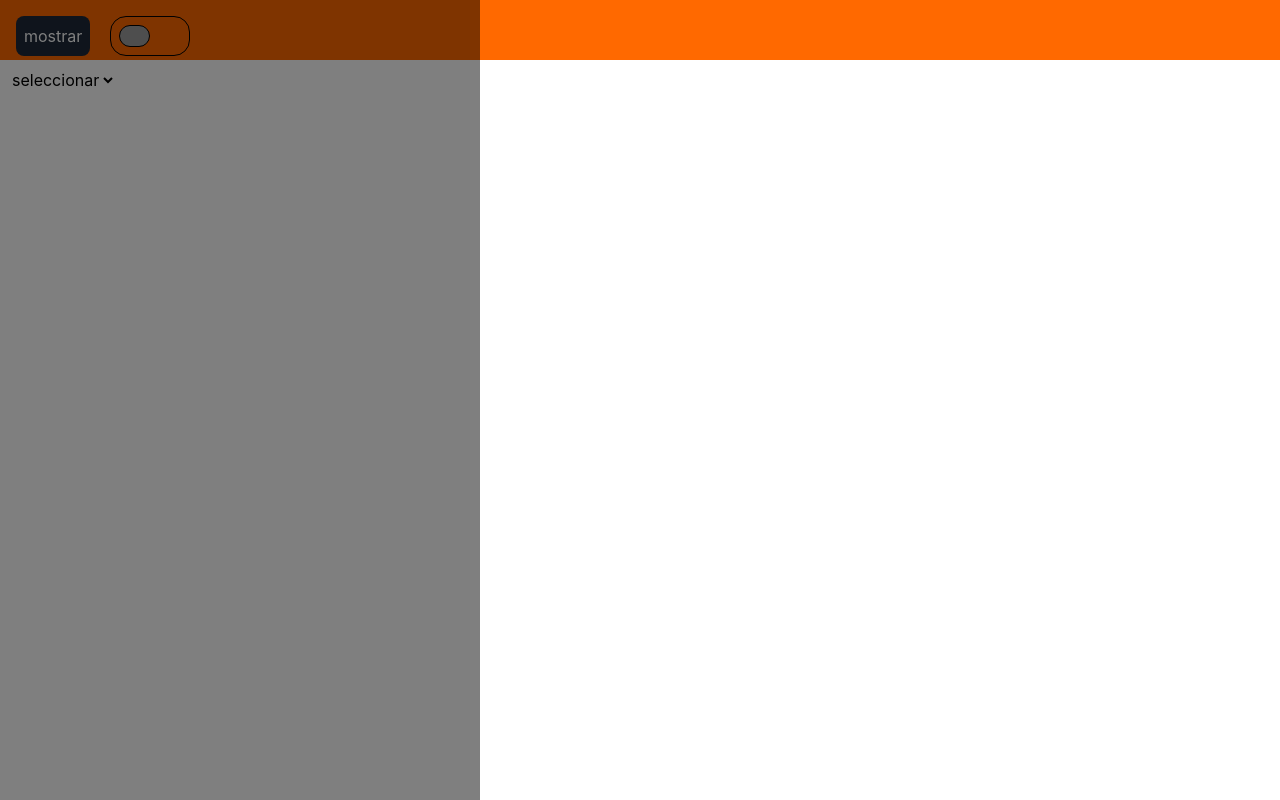
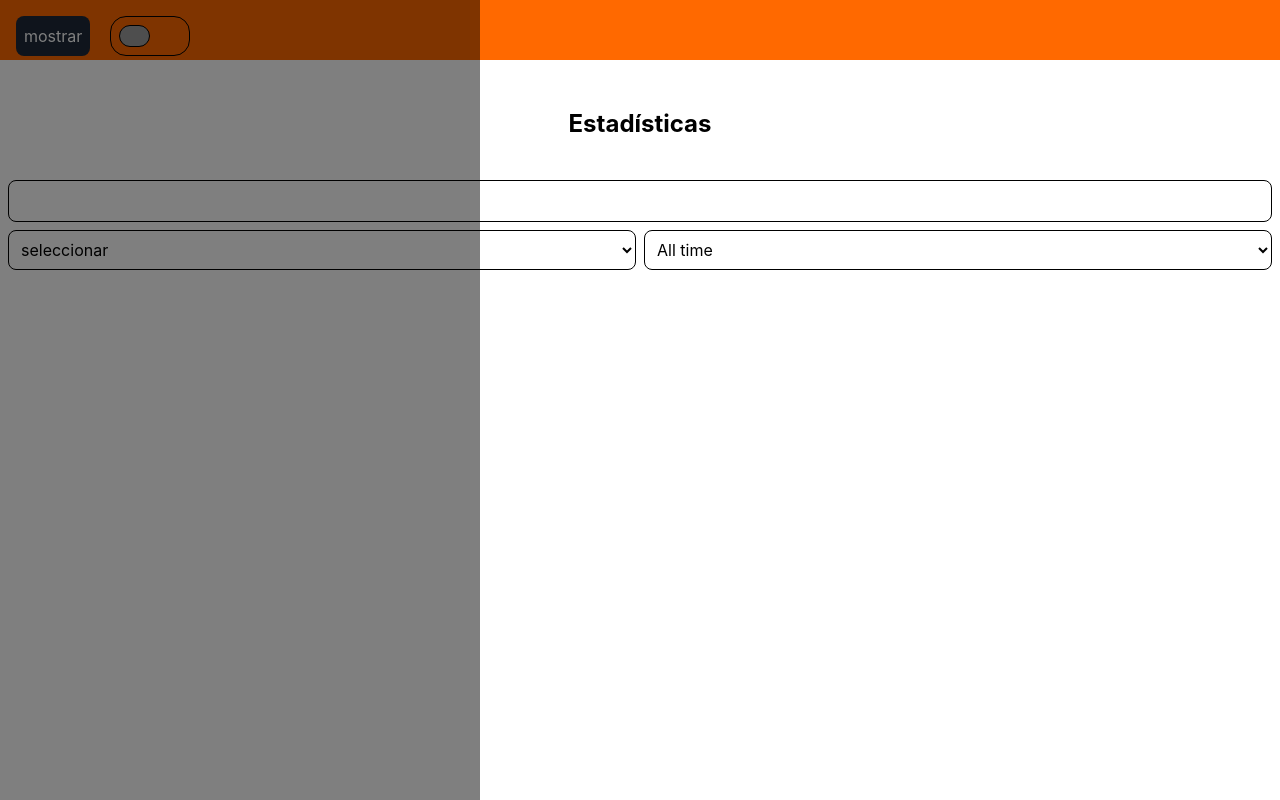
Before and after one commit to and1ru/POS-front, a React (Vite) app: page /private/estadisticas in a window 1280 px wide. Built offline with nearby package versions, Linux system fonts and the light colour scheme; grey boxes are pictures that could not be loaded.

Commit message:
se creo crearon tablas para las estadisticas y se mejoraron cositas 👍🏽

```diff
--- /dev/null
+++ b/src/components/brench-table-component.tsx
@@ -0,0 +1,24 @@
+export const BranchTableComponent = () => {
+  return (
+    <>
+    <select name="" id="">
+        <option value="">ordenar por dinero</option>
+        <option value="">mayor a menor</option>
+        <option value="">menor a mayor</option>
+    </select>
+    <table className="border w-full">
+        <thead>
+            <tr>
+                <th>sede</th>
+                <th>ventas</th>
+                <th>productos</th>
+                <th>dinero</th>
+            </tr>
+        </thead>
+        <tbody>
+            <tr></tr>
+        </tbody>
+    </table>
+    </>
+  );
+};
--- /dev/null
+++ b/src/components/cashier-table-component.tsx
@@ -0,0 +1,30 @@
+export const CashierTableComponent = () => {
+  return (
+    <>
+    <form action="">
+        <select name="" id="">
+            <option value="">seleccione la sede</option>
+        </select>
+        <select name="" id="">
+            <option value="">ordenar por dinero</option>
+            <option value="">mayor a menor</option>
+            <option value="">menor a mayor</option>
+        </select>
+    </form>
+    <table className="border w-full">
+        <thead>
+            <tr>
+                <th>cashier</th>
+                <th>sede</th>
+                <th>venta</th>
+                <th>dinero</th>
+            </tr>
+        </thead>
+        <tbody>
+            <tr></tr>
+        </tbody>
+    </table>
+    </>
+
+  );
+};
--- /dev/null
+++ b/src/components/product-table-component.tsx
@@ -0,0 +1,24 @@
+export const ProductTableComponent = () => {
+  return (
+    <>
+    <select name="" id="">
+        <option value="">ordenar por dinero</option>
+        <option value="">mayor a menor</option>
+        <option value="">menor a mayor</option>
+    </select>
+    <table className="border w-full">
+        <thead>
+            <tr>
+                <th>producto</th>
+                <th>cantidad</th>
+                <th>total</th>
+            </tr>
+        </thead>
+        <tbody>
+            <tr></tr>
+        </tbody>
+    </table>
+    </>
+
+  );
+};
--- a/src/pages/estadisticas-page.tsx
+++ b/src/pages/estadisticas-page.tsx
@@ -1,15 +1,58 @@
+import { useState } from "react";
+import { CashierTableComponent } from "../components/cashier-table-component";
+import { BranchTableComponent } from "../components/brench-table-component";
+import { ProductTableComponent } from "../components/product-table-component";
+
+type Entity = "product" | "cashier" | "branch" | ""
+type DateFilter = "today" | "7 days" | "30 days" | "1 year" | "all"
 export const EstadisticasPage = () => {
+  const [entity, setEntity] = useState<Entity>("")
+  const [_date, setDate] = useState<DateFilter>("all")
+
+  const handleEntidad = (e: React.ChangeEvent<HTMLSelectElement>) => {
+    setEntity(e.target.value as Entity)
+  }
+
+  const handleDate = (e: React.ChangeEvent<HTMLSelectElement>) => {
+    setDate(e.target.value as DateFilter)
+  }
 
   return (
     <>
-      <select name="" id="">
-        <option value="">seleccionar</option>
-        <option value="">general</option>
-        <option value="">product</option>
-        <option value="">seller</option>
-        <option value="">brench</option>
-      </select>
+      <h1 className="text-center text-2xl font-bold my-10">
+        Estadísticas
+      </h1>
+      <section>
+        <form action="" className="grid grid-cols-2 gap-2">
+          <input type="text" className="border p-2 rounded-lg col-span-2" />
+          <select name="" id="" className="border p-2 rounded-lg" onChange={handleEntidad}>
+            <option value={0} >seleccionar</option>
+            <option value="product">product</option>
+            <option value="cashier">cashier</option>
+            <option value="branch">brench</option>
+          </select>
+          <select className="border p-2 rounded-lg" onChange={handleDate}>
+            <option value="all">All time</option>
+            <option value="today">Hoy</option>
+            <option value="7 days">7 días</option>
+            <option value="30 days">30 días</option>
+            <option value="year">Este año</option>
+          </select>
+        </form>
+      </section>
+      <section className="mt-10">
+        {
+          entity === "branch" && <BranchTableComponent />
+        }
 
+        {
+          entity === "cashier" && <CashierTableComponent />
+        }
+
+        {
+          entity === "product" && <ProductTableComponent />
+        }
+      </section>
     </>
   );
 };
```
